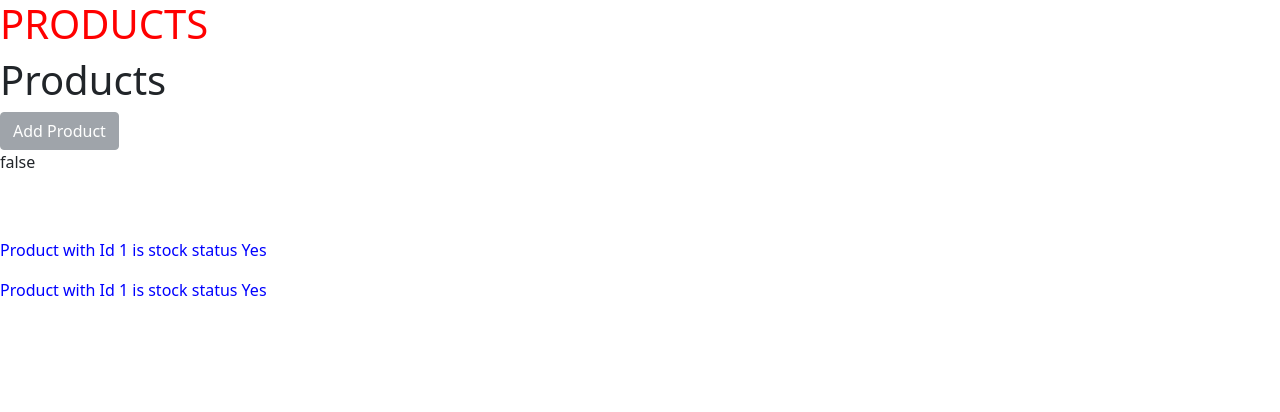
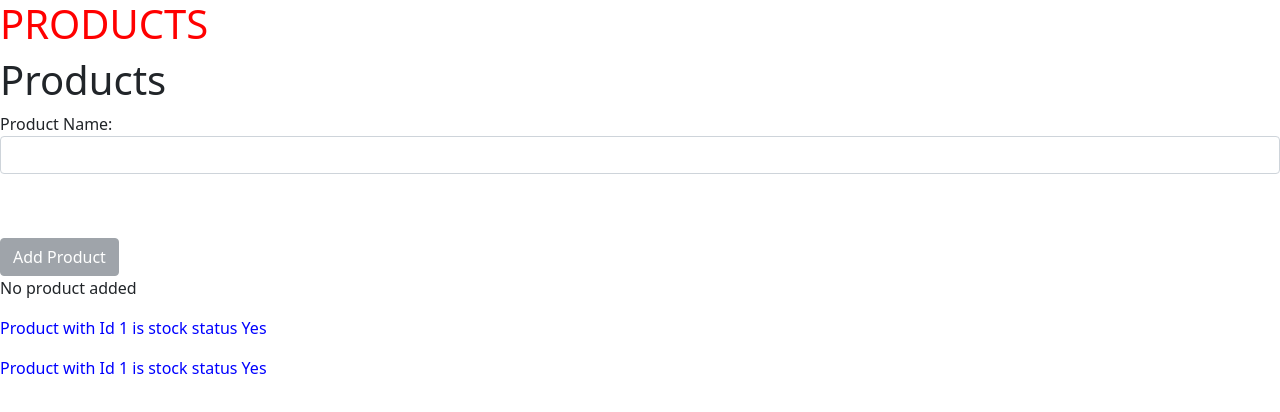
Before and after one commit to computernerdzach/angular, an Angular app in the folder my-first-project/: page / in a window 1280 px wide. Shown: the top 412 px of the page. Built offline with nearby package versions, Linux system fonts and the light colour scheme.

Commit message:
event binding and summary of one-way binding

```diff
--- a/my-first-project/src/app/products/products.component.html
+++ b/my-first-project/src/app/products/products.component.html
@@ -1,9 +1,12 @@
 <h1>Products</h1>
-<button class="btn btn-secondary " [disabled]="!addProduct">Add Product</button>
-<!-- <p>{{addProduct}}</p> -->
-<p [innerText]="addProduct"></p>
+<label>Product Name:</label>
+<input type="text" class="form-control" (input)=(onUpdateProductName($event))>
+
+<p>{{enteredValue}}</p>
 
 <br><br>
+<button class="btn btn-secondary " [disabled]="!addProduct" (click)="onClick()">Add Product</button>
+<p>{{addProductStatus}}</p>
 
 <product></product>
 <product></product>
--- a/my-first-project/src/app/products/products.component.ts
+++ b/my-first-project/src/app/products/products.component.ts
@@ -9,6 +9,9 @@
 })
 export class ProductsComponent {
     addProduct=true;
+    addProductStatus='No product added';
+    greet='howdy ';
+    enteredValue='';
 
     constructor(){
         setTimeout(()=>{
@@ -16,4 +19,14 @@
         },4000)
     }
 
+    onClick(){
+        this.addProductStatus='Product added';
+        console.log(this.greet);
+    }
+
+    onUpdateProductName(event:any){
+        console.log(event);
+        this.enteredValue=(<HTMLInputElement>event.target).value;
+    }
+
 }
```
